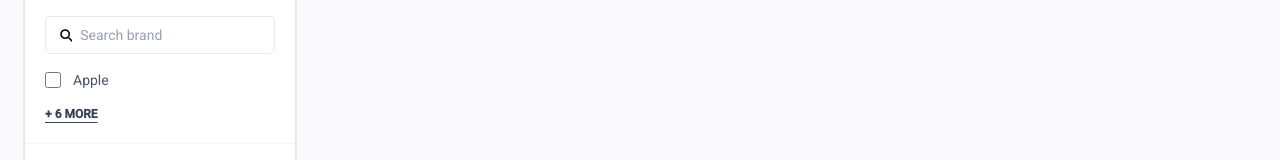
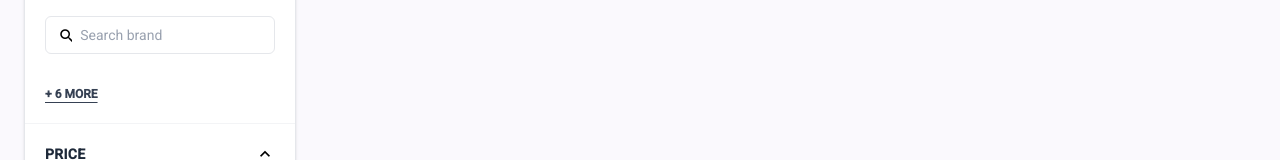
Before and after one commit to DeepakVish00001/Ajio, an Angular app in the folder client/: page / in a window 1280 px wide. Shown: the part 476-636 px from the top of the page. Built offline with nearby package versions, Linux system fonts and the light colour scheme; no server answers.

Commit message:
filter by brand and category

```diff
--- a/client/src/app/core/services/shop.services.ts
+++ b/client/src/app/core/services/shop.services.ts
@@ -1,4 +1,4 @@
-import { HttpClient } from '@angular/common/http';
+import { HttpClient, HttpParams } from '@angular/common/http';
 import { inject, Injectable } from '@angular/core';
 import { Product } from '../../shared/models/product';
 import { Pagination } from '../../shared/models/pagination';
@@ -14,8 +14,12 @@ export class ShopServices {
 
 
 
-  getProducts() {
-    return this.http.get<Pagination<Product>>(this.baseUrl + 'product?pageSize=20')
+  getProducts(brandId?:number,categoryId?:number) {
+    let params = new HttpParams();
+
+    if(brandId) params = params.append('brandId',brandId);
+    if(categoryId) params = params.append('categoryId',categoryId);
+    return this.http.get<Pagination<Product>>(this.baseUrl + 'product',{params})
   }
 
   getCategories() {
--- a/client/src/app/features/shop/shop.component.html
+++ b/client/src/app/features/shop/shop.component.html
@@ -86,7 +86,7 @@
 
                     <div class="flex min-w-0 items-center gap-3">
 
-                        <input type="checkbox"
+                        <input type="checkbox" [value]="category.id" (click)="onCategorySelected(category.id)"
                             class="h-4 w-4 shrink-0 cursor-pointer rounded border-gray-300 accent-black">
 
                         <span class="truncate text-sm text-gray-600 group-hover:text-gray-900">
@@ -142,25 +142,14 @@
 
             <div class="space-y-3">
 
-                <!-- Apple -->
-                <label class="group flex cursor-pointer items-center gap-3">
 
-                    <input type="checkbox" class="h-4 w-4 shrink-0 cursor-pointer rounded border-gray-300 accent-black">
-
-                    <span class="truncate text-sm text-gray-600 group-hover:text-gray-900">
-                        Apple
-                    </span>
-
-                </label>
 
                 @for(brand of brands; track brand.id){
 
                 <label class="group flex cursor-pointer items-center gap-3">
 
-                    <input type="checkbox"
-                    [value]="brand.id"
-                    (change)="onBrandSelected(brand.id, $event)"
-                    class="h-4 w-4 shrink-0 cursor-pointer rounded border-gray-300 accent-black">
+                    <input type="checkbox" [value]="brand.id" (click)="onBrandSelected(brand.id)"
+                        class="h-4 w-4 shrink-0 cursor-pointer rounded border-gray-300 accent-black">
 
                     <span class="truncate text-sm text-gray-600 group-hover:text-gray-900">
                         {{brand.name}}
--- a/client/src/app/features/shop/shop.component.ts
+++ b/client/src/app/features/shop/shop.component.ts
@@ -23,6 +23,9 @@ export class ShopComponent implements OnInit {
   categories:Category[]=[];
   brands:Brands[]=[];
 
+  brandIdSelected = 0;
+  categoryIdSelected=0;
+
   ngOnInit(): void {
    this.getBrands()
    this.getCategories();
@@ -31,22 +34,33 @@ export class ShopComponent implements OnInit {
 
 
   getProducts(){
- this.shopServices.getProducts().subscribe({
+ this.shopServices.getProducts(this.brandIdSelected,this.categoryIdSelected).subscribe({
       next: response => this.products = response.data,
       error: (error: any) => console.log(error)
     })
   }
   getCategories(){
      this.shopServices.getCategories().subscribe({
-      next: response => this.categories = response,
+      next: response => this.categories = [{id:0,name:'All'},...response],
       error: (error: any) => console.log(error)
     })
   }
 
     getBrands(){
      this.shopServices.getBrands().subscribe({
-      next: response => this.brands = response,
+      next: response => this.brands = [{id:0,name:'All'},...response],
       error: (error: any) => console.log(error)
     })
   }
+
+
+  onBrandSelected(brandId:number){
+    this.brandIdSelected=brandId
+    this.getProducts()
+  }
+
+  onCategorySelected(categoryId:number){
+    this.categoryIdSelected=categoryId
+    this.getProducts()
+  }
 }
```
